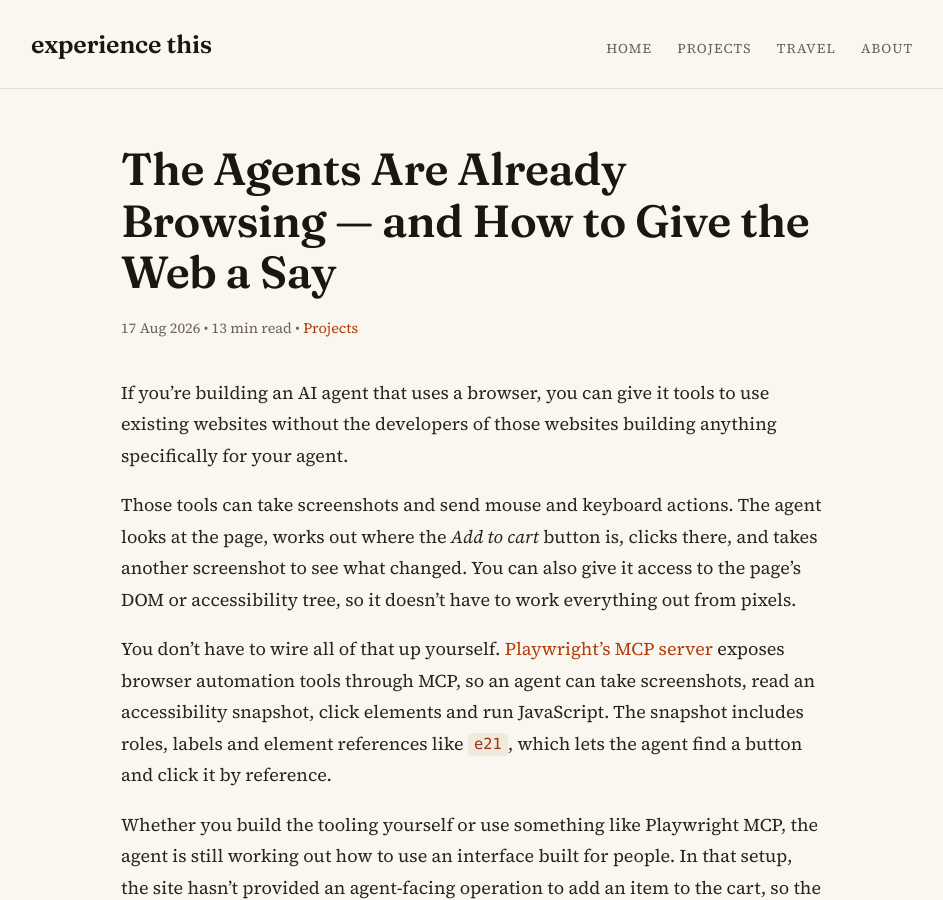
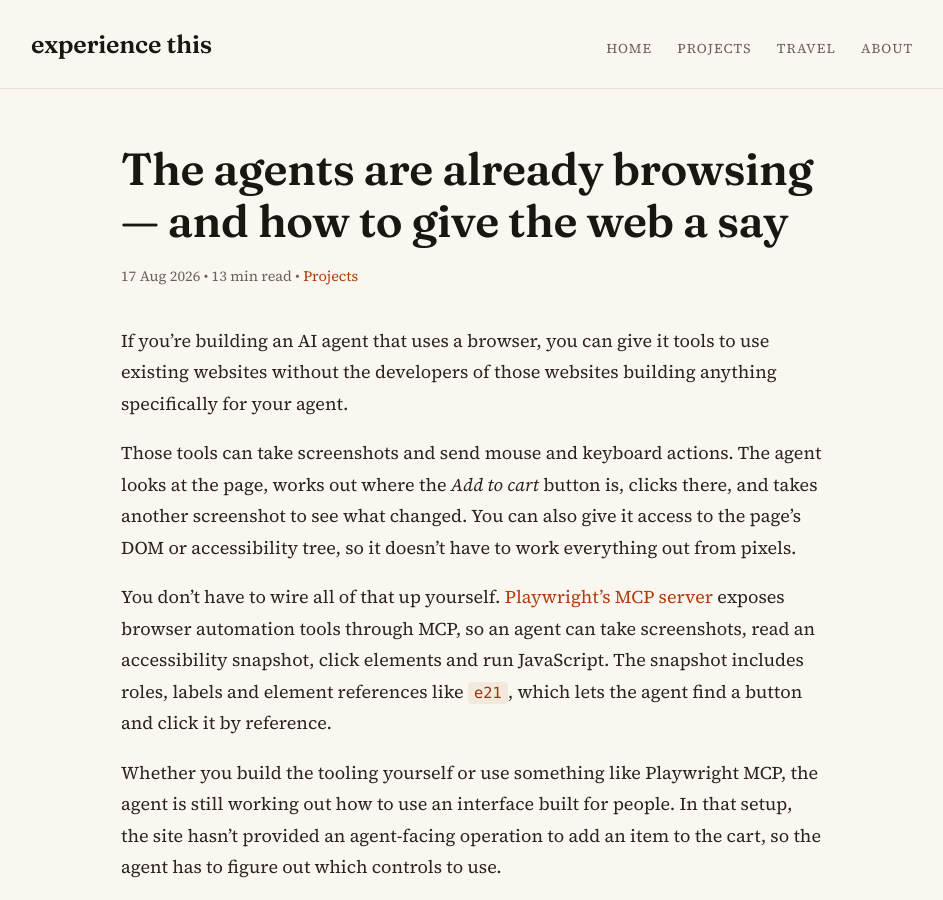
Before and after one commit to victorhuangwq/experiencethis.world, a Jekyll site: the page built from _posts/2026-08-17-agents-are-already-browsing.md, in a window 1280 px wide and 900 px high. Shown: the whole window, without its empty margins (168-1111 px from the left). Built offline with Jekyll 4.4.1, drawn with Linux system fonts in a browser that asks for light colours.

```diff
--- a/_posts/2026-08-17-agents-are-already-browsing.md
+++ b/_posts/2026-08-17-agents-are-already-browsing.md
@@ -1,6 +1,6 @@
 ---
 layout: post
-title: "The Agents Are Already Browsing — and How to Give the Web a Say"
+title: "The agents are already browsing — and how to give the web a say"
 date: 2026-08-17 10:00:00 -0700
 last_modified_at: 2026-10-11
 categories: projects
```
